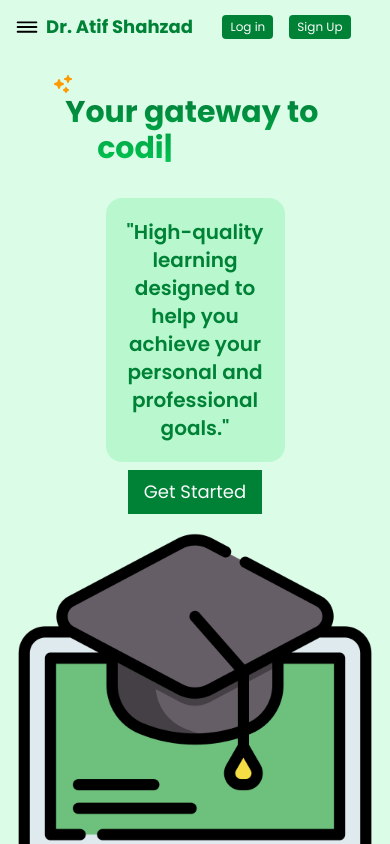
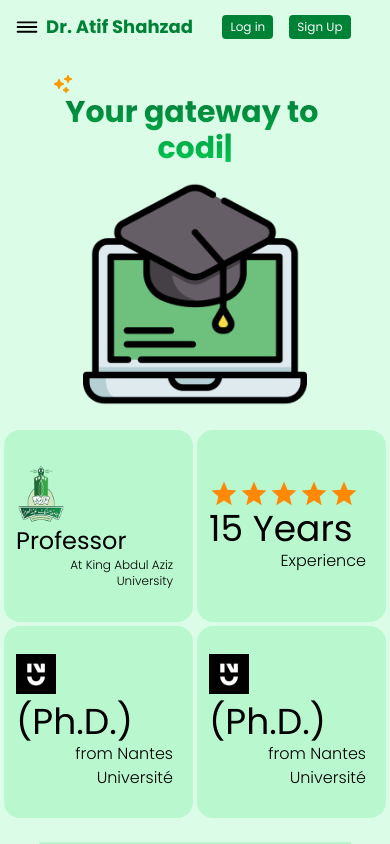
Before and after one commit to G-PaperChain/Atif-Shahzad-Courses-Website, a React (Vite) app in the folder frontend/: page / in a window 390 px wide. Shown: the top 844 px of the page. Built offline with nearby package versions, Linux system fonts and the light colour scheme; no server answers.

Commit message:
Responsive Part 3

```diff
--- a/frontend/src/Components/MidContent.jsx
+++ b/frontend/src/Components/MidContent.jsx
@@ -47,8 +47,8 @@ const MidContent = () => {
     return (
         <div className='flex flex-col z-0 h-max items-center'>
 
-            <h1 className="text-5xl max-sm:text-3xl font-bold flex justify-center mt-10 max-sm:mt-5 text-transparent bg-clip-text bg-gradient-to-b from-green-800 to-green-500 p-2 max-sm:p-0 max-sm:flex-col items-center max:sm:w-max max-[770px]:w-max max-[770px]:place-self-center-safe">
-                <HiMiniSparkles className='text-amber-500 mr-2.5 text-3xl max-sm:text-xl max-sm:mr-0.5 cursor-pointer transition-all duration-150 hover:text-amber-400 max-sm:place-self-start max-sm:-ml-3' />
+            <h1 className="text-5xl max-sm:text-3xl font-bold flex justify-center mt-10 max-sm:mt-5 text-transparent bg-clip-text bg-gradient-to-b from-green-800 to-green-500 p-2 max-sm:p-0 max-sm:flex-col items-center  max:sm:w-max max-[770px]:w-max max-[770px]:place-center-safe max-sm:text-center">
+                <HiMiniSparkles className='text-amber-500 mr-2.5 text-3xl max-sm:text-xl max-sm:mr-0.5 cursor-pointer transition-all duration-150 hover:text-amber-400 max-sm:place-self-start max-sm:-ml-3 ' />
                 <p className=''>Your gateway to&nbsp;</p>
                 <span
                     className="typing-effect"
@@ -62,10 +62,10 @@ const MidContent = () => {
 
             {/* Actual hero */}
 
-            <div className="grid grid-cols-1 lg:grid-cols-3 mt-4 lg:mt-8 h-full z-50">
+            <div className="grid grid-cols-1 lg:grid-cols-3 mt-4 lg:mt-8 h-full z-50 max-sm:gap-5">
 
-                <div className="flex justify-center items-center p-4 flex-col gap-2">
-                    <p className="text-green-700 text-xl font-semibold text-center bg-green-200 px-4 w-1/2 py-5 rounded-2xl">
+                <div className="flex justify-center items-center p-4 flex-col gap-2 max-sm:row-start-3 bg-green-200 max-sm:w-4/5 max-sm:p-2 place-self-center w-3/5">
+                    <p className="text-green-700 text-xl font-semibold text-center px-3 py-1 rounded-2xl max-sm:w-full max-sm:py-3 max-sm:px-2 md:">
                         "High-quality learning designed to help you achieve your personal and professional goals."
                     </p>
                     <button className=' bg-green-700 border-0 border-gray-900 py-2 px-4 rounded-radius hover:bg-green-800 cursor-pointer text-gray-50 text-lg transition-colors duration-200'
@@ -73,26 +73,27 @@ const MidContent = () => {
                 </div>
 
                 <div className="flex justify-center items-center hover:brightness-105">
-                    <img src={MainImg} className="select-none w-96" />
+                    <img src={MainImg} className="select-none w-96 max-sm:w-56 max-sm:row-start-1" />
                 </div>
 
                 {/* CARDS ON THE RIGHT */}
 
-                <div className='grid grid-cols-2 gap-2 w-max p-2' ref={cards_containerRef}>
+                <div className='grid grid-cols-2 gap-2 w-max p-2 max-sm:row-start-2 max-sm:grid-cols-2 max-sm:w-full max-sm:gap-1 max-sm:p-1' ref={cards_containerRef}>
+
                     <motion.div drag dragConstraints={cards_containerRef} dragElastic={0.1} dragMomentum={false} whileDrag={{ scale: 1.05 }}>
 
-                        <div className=" h-48 w-full flex flex-col bg-green-200 px-6 py-12 rounded-2xl hover:bg-green-300 cursor-grab justify-center transition-all duration-500 ease-in-out transform hover:scale-105 z-10"
+                        <div className=" h-48 w-full max-sm:w-base flex flex-col bg-green-200 px-6 py-12 rounded-2xl hover:bg-green-300 cursor-grab justify-center transition-all duration-500 ease-in-out transform hover:scale-105 z-10 max-sm:py-6 max-sm:px-3"
                         >
-                            <h2 className='text-4xl'><img src={UniLogo} className="" width={48} />Professor </h2>
-                            <p className='font-light text-right mr-2'>At King Abdul Aziz</p>
-                            <p className='font-light text-right mr-2'>University</p>
+                            <h2 className='text-4xl max-sm:text-2xl'><img src={UniLogo} className="" width={48} />Professor </h2>
+                            <p className='font-light text-right mr-2 max-sm:text-xs'>At King Abdul Aziz</p>
+                            <p className='font-light text-right mr-2 max-sm:text-xs'>University</p>
                         </div>
 
                     </motion.div>
 
                     <motion.div drag dragConstraints={cards_containerRef} dragElastic={0.1} dragMomentum={false} whileDrag={{ scale: 1.05 }}>
 
-                        <div className=" h-48 flex w-full flex-col bg-green-200 px-6 py-12 rounded-2xl hover:bg-green-300 cursor-grab justify-center transition-all duration-500 ease-in-out transform hover:scale-105 z-10 ">
+                        <div className=" h-48 flex w-full flex-col bg-green-200 px-6 py-12 rounded-2xl hover:bg-green-300 cursor-grab justify-center transition-all duration-500 ease-in-out transform hover:scale-105 z-10 max-sm:py-6 max-sm:px-3">
                             <div className="stars flex text-orange-400 text-3xl">
                                 <MdOutlineStarPurple500 className='cursor-pointer hover:text-orange-600' />
                                 <MdOutlineStarPurple500 className='cursor-pointer hover:text-orange-600' />
@@ -108,7 +109,7 @@ const MidContent = () => {
 
                     <motion.div drag dragConstraints={cards_containerRef} dragElastic={0.1} dragMomentum={false} whileDrag={{ scale: 1.05 }}>
 
-                        <div className=" h-48 w-full flex flex-col bg-green-200 px-6 py-12 rounded-2xl hover:bg-green-300 cursor-grab justify-center transition-all duration-500 ease-in-out transform hover:scale-105 z-10">
+                        <div className=" h-48 w-full flex flex-col bg-green-200 px-6 py-12 rounded-2xl hover:bg-green-300 cursor-grab justify-center transition-all duration-500 ease-in-out transform hover:scale-105 z-10 max-sm:py-6 max-sm:px-3">
                             <h2 className='text-4xl'><img src={Nantes} className="rounded-rounded-full mb-2" width={40} />(Ph.D.)</h2>
                             <p className='font-light text-right mr-2'>from Nantes Université</p>
                         </div>
@@ -118,7 +119,7 @@ const MidContent = () => {
 
                     <motion.div drag dragConstraints={cards_containerRef} dragElastic={0.1} dragMomentum={false} whileDrag={{ scale: 1.05 }}>
 
-                        <div className=" h-48 w-full flex flex-col bg-green-200 px-6 py-12 rounded-2xl hover:bg-green-300 cursor-grab justify-center transition-all duration-500 ease-in-out transform hover:scale-105 z-10">
+                        <div className=" h-48 w-full flex flex-col bg-green-200 px-6 py-12 rounded-2xl hover:bg-green-300 cursor-grab justify-center transition-all duration-500 ease-in-out transform hover:scale-105 z-10 max-sm:py-6 max-sm:px-3">
                             <h2 className='text-4xl'><img src={Nantes} className="rounded-rounded-full mb-2" width={40} />(Ph.D.)</h2>
                             <p className='font-light text-right mr-2'>from Nantes Université</p>
                         </div>
@@ -127,7 +128,6 @@ const MidContent = () => {
 
                 </div>
             </div>
-            {/* <img src="/public/bgup.svg" className="fixed -bottom-10 w-full" /> */}
         </div>
     )
 }
--- a/frontend/src/Components/Navbar.jsx
+++ b/frontend/src/Components/Navbar.jsx
@@ -75,7 +75,7 @@ const Navbar = () => {
       return (
         <div className="flex items-center justify-center w-full">
           <div className="animate-spin rounded-full h-6 w-6 border-b-2 border-green-700"></div>
-          <span className="ml-2 text-green-600">Loading...</span>
+          <span className="ml-2 text-green-600 max-sm:text-xs">Loading...</span>
         </div>
       );
     }
@@ -83,12 +83,12 @@ const Navbar = () => {
     if (user) {
       return (
         <div className="flex items-center space-x-4 col-start-3 w-full">
-          <span className="text-green-700 font-medium">
+          <span className="text-green-700 font-medium max-sm:text-xs">
             Welcome, {user?.username || user?.name || "User"}!
           </span>
           <button
             onClick={logout}
-            className="bg-red-500 hover:bg-red-600 text-white px-3 py-2 rounded-lg transition-colors duration-200 text-xs font-medium cursor-pointer ml-1.4"
+            className="bg-red-500 hover:bg-red-600 text-white px-3 py-2 rounded-lg transition-colors duration-200 text-xs font-medium cursor-pointer ml-1.4 max-sm:px-2 max-sm:py-1 max-sm:ml-0.4"
           >
             Logout
           </button>
```
Also changed, not shown: 4 other files (tests, documents, lock files or other folders).
